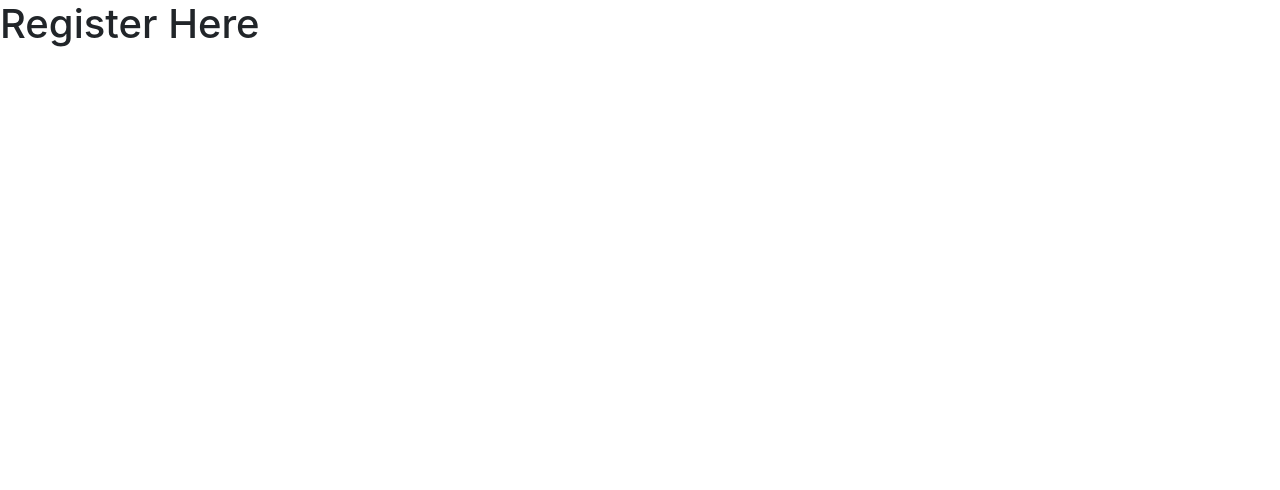
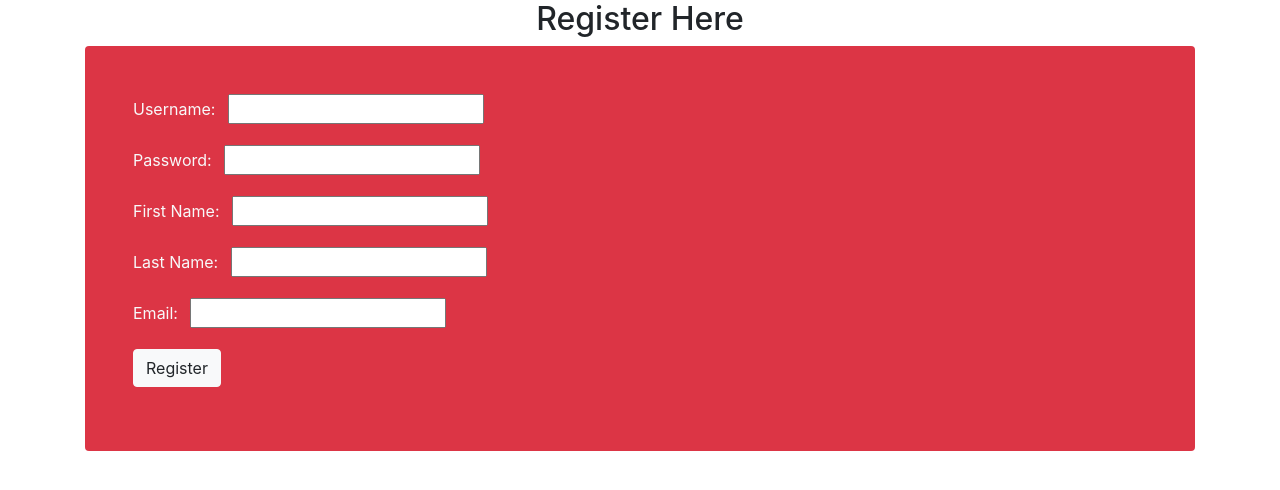
Before and after one commit to danielc92/flask_login_system, a Flask app: page /register in a window 1280 px wide. Shown: the top 490 px of the page. Run offline with Flask 2, Linux system fonts and the light colour scheme; some libraries are stand-ins or nearby versions.

Commit message:
Added forms in register and login html

```diff
--- a/templates/register.html
+++ b/templates/register.html
@@ -11,7 +11,46 @@
     <title>Register</title>
   </head>
   <body>
-    <h1>Register Here</h1>
+    <div class="container text-center">
+        <h2>Register Here</h2>
+        <form class="p-5 text-left bg-danger mx-auto my-auto rounded" action="" method="post">
+            <div class="form-group">
+                <label class = "text-light mr-2">Username:</label>
+                <input type="text" name="username" value="{{
+              request.form.username }}">
+            </div>
+            <div class="form-group">
+                <label class = "text-light mr-2">Password:</label>
+                <input type="password" name="password" value="{{
+              request.form.password }}">
+            </div>
+
+            <div class="form-group">
+                <label class = "text-light mr-2">First Name:</label>
+                <input type="text" name="firstname" value="{{
+              request.form.firstname }}">
+            </div>
+
+            <div class="form-group">
+                <label class = "text-light mr-2">Last Name:</label>
+                <input type="password" name="password" value="{{
+              request.form.lastname }}">
+            </div>
+
+            <div class="form-group">
+                <label class = "text-light mr-2">Email:</label>
+                <input type="password" name="password" value="{{
+              request.form.email }}">
+            </div>
+            <div>
+                <input class="btn btn-light" type="submit" value="Register">
+            </div>
+            {% if error %}
+            <p class="text-warning mt-2 small"><strong>Error:</strong> {{ error }} {% else %}
+                <p class="mt-2 small"></p>
+                {% endif %}
+        </form>
+    </div>
 
     <!-- Optional JavaScript -->
     <!-- jQuery first, then Popper.js, then Bootstrap JS -->
```
Also changed, not shown: templates/login.html (+32 -8 lines), 1 other file.
